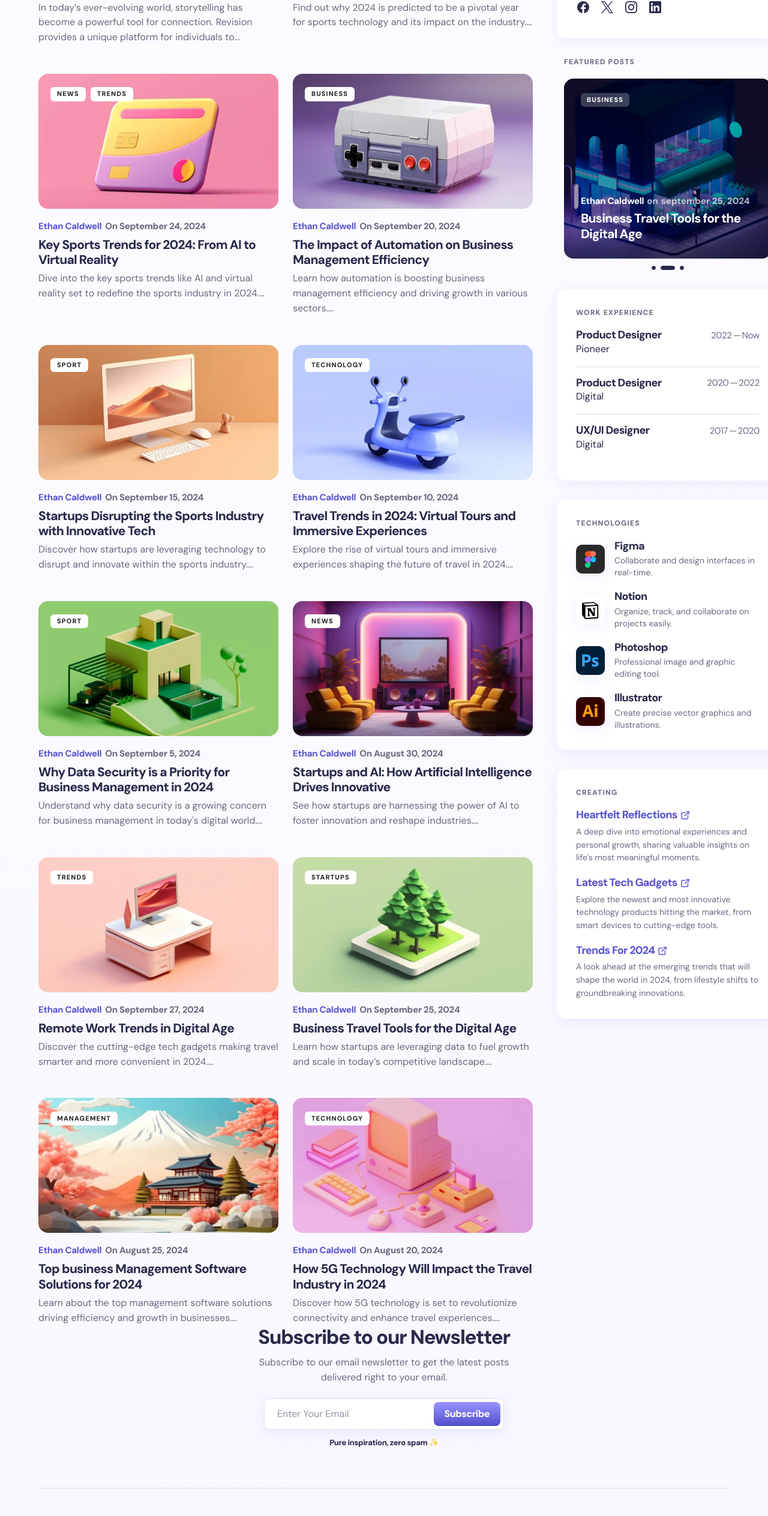
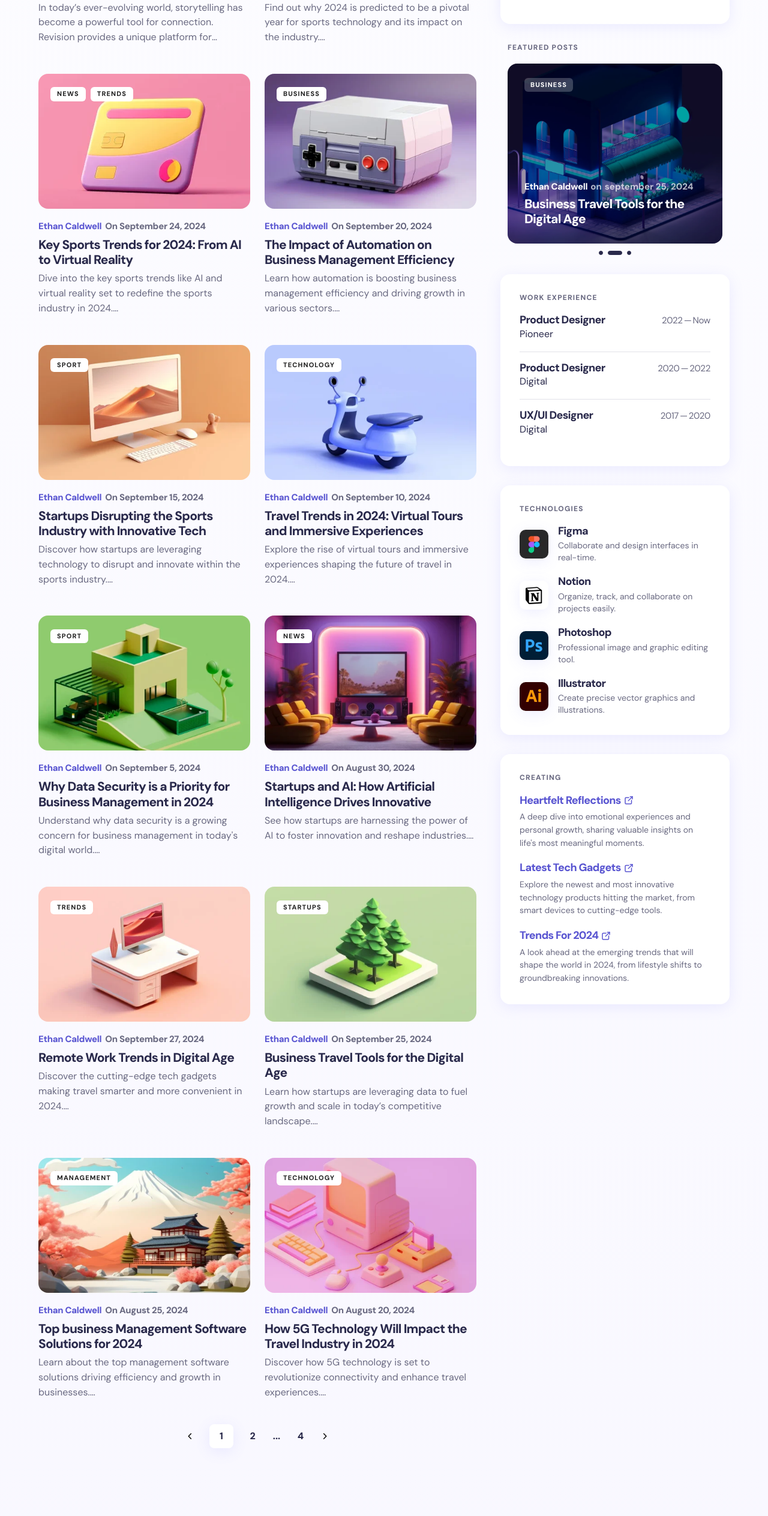
Before and after one commit to GhazanfarMahmood/Blog, a Next.js app in the folder client/: page / in a window 1280 px wide. Shown: the part 1051-3578 px from the top of the page at 60% size. Built offline with nearby package versions, Linux system fonts and the light colour scheme.

Commit message:
home page design done

```diff
--- /dev/null
+++ b/client/src/app/category/page.tsx
@@ -0,0 +1,4 @@
+
+export default function category(){
+    return <></>
+}
--- a/client/src/components/cards/authorDetail.tsx
+++ b/client/src/components/cards/authorDetail.tsx
@@ -12,7 +12,7 @@ import author_profile from "@/assets/images/author-img.webp";
 
 export default function AuthorDetail(){
     return <div
-        className="bg-light p-8 rounded-2xl shadow-search-field dark:bg-[#222] mb-8"
+        className="max-w-[450px] lg:max-w-none bg-light p-8 rounded-2xl shadow-search-field dark:bg-[#222] mx-auto lg:mx-0 mb-8"
     >
         <span
             className="block text-xs font-extrabold uppercase leading-[1.2] tracking-widest text-para mb-5"
--- a/client/src/components/cards/creating.tsx
+++ b/client/src/components/cards/creating.tsx
@@ -10,7 +10,7 @@ import { TbExternalLink } from "react-icons/tb";
 
 export default function Creating(){
     return <div
-        className="bg-light p-8 rounded-2xl shadow-search-field dark:bg-[#222] mb-8 mt-4 sticky top-4"
+        className="max-w-[450px] lg:max-w-none bg-light p-8 rounded-2xl shadow-search-field dark:bg-[#222] mx-auto lg:mx-0 mb-8 mt-4 sticky top-4"
     >
         <span
             className="block text-xs font-extrabold uppercase leading-[1.2] tracking-widest text-para mb-5"
@@ -23,7 +23,7 @@ export default function Creating(){
             {CreatingData.map((data) => {
                 return <li key={data.id}>
                     <Link href={"/"} aria-label={data.title}
-                        className="flex items-center justify-start gap-1 text-lg font-bold leading-[1.2] capitalize -tracking-[0.04em] text-secondary transition-all duration-[0.25s] ease-in hover:text-primary"
+                        className="flex items-center justify-start gap-1 text-lg font-bold leading-[1.2] capitalize -tracking-[0.04em] text-secondary transition-all duration-[0.25s] ease-in hover:text-primary dark:text-dark dark:hover:opacity-70"
                     >
                         {data.title}
                         <TbExternalLink
--- a/client/src/components/cards/featureCard.tsx
+++ b/client/src/components/cards/featureCard.tsx
@@ -19,7 +19,7 @@ import { FeatureSlider } from "@/constants/main-data";
 export default function FeatureCard(){
     return <>
         <div
-            className="relative px-3"
+            className="max-w-[450px] lg:max-w-none relative px-3 mx-auto lg:mx-0"
         >
             <span
                 className="block text-xs font-extrabold leading-[1.2] tracking-widest uppercase text-para mb-5"
@@ -51,7 +51,7 @@ export default function FeatureCard(){
                                 />
                             </Link>
                             <Link href={"/"} aria-label={item.category}
-                                className="text-[11px] font-extrabold text-light leading-[1.2] tracking-widest uppercase bg--feature-li-bg p-[5px_10px] rounded-md absolute top-6 left-7 z-[2]"
+                                className="text-[11px] font-extrabold text-light leading-[1.2] tracking-widest uppercase bg--feature-li-bg p-[5px_10px] rounded-md absolute top-6 left-7 z-[2] dark:text-dark"
                             >
                                 {item.category}
                             </Link>
@@ -62,17 +62,17 @@ export default function FeatureCard(){
                                     className="flex items-center justify-start gap-[5px] mt-auto"
                                 >
                                     <Link href={"/"} aria-label={item.authorName}
-                                        className="text-[15px] text-light font-semibold leading-[1.2] -tracking-[0.02em] capitalize opacity-100! transition-all duration-[0.25s] ease-in hover:opacity-70!"
+                                        className="text-[15px] text-light font-semibold leading-[1.2] -tracking-[0.02em] capitalize opacity-100! transition-all duration-[0.25s] ease-in hover:opacity-70! dark:text-dark"
                                     >
                                         {item.authorName}
                                     </Link>
-                                    <div className="flex items-center justify-start gap-[5px] text-[15px] font-semibold leading-[1.2] text-light opacity-70">
+                                    <div className="flex items-center justify-start gap-[5px] text-[15px] font-semibold leading-[1.2] text-light opacity-70 dark:text-dark">
                                         on
                                         <span>{`${item.month} ${item.date}, ${item.year}`}</span>
                                     </div>
                                 </span>
                                 <Link href={"/"} aria-label={item.title}
-                                    className="block text-[21px] font-bold leading-[1.2] -tracking-[0.04em] text-light mt-2 transition-all duration-[0.25s] ease-in hover:opacity-70"
+                                    className="block text-[21px] font-bold leading-[1.2] -tracking-[0.04em] text-light mt-2 transition-all duration-[0.25s] ease-in hover:opacity-70 dark:text-dark"
                                 >
                                     {item.title}
                                 </Link>
--- a/client/src/components/cards/technology.tsx
+++ b/client/src/components/cards/technology.tsx
@@ -9,7 +9,7 @@ import ai from "@/assets/images/ai.webp"
 
 export default function Technology(){
     return <div
-        className="bg-light p-8 rounded-2xl shadow-search-field dark:bg-[#222] mb-8 "
+        className="max-w-[450px] lg:max-w-none bg-light p-8 rounded-2xl shadow-search-field dark:bg-[#222] mx-auto lg:mx-0 mb-8 "
     >
         <span
             className="block text-xs font-extrabold uppercase leading-[1.2] tracking-widest text-para mb-5"
--- a/client/src/components/cards/workExperience.tsx
+++ b/client/src/components/cards/workExperience.tsx
@@ -3,7 +3,7 @@ import { Experience } from "@/constants/main-data"
 
 export default function WorkExperience (){
     return <div
-        className="bg-light p-8 rounded-2xl shadow-search-field dark:bg-[#222] mb-8 mt-4"
+        className="max-w-[450px] lg:max-w-none bg-light p-8 rounded-2xl shadow-search-field dark:bg-[#222] mx-auto lg:mx-0 mb-8 mt-4"
     >
         <span
             className="block text-xs font-extrabold uppercase leading-[1.2] tracking-widest text-para mb-5"
--- a/client/src/components/layout/mainContent.tsx
+++ b/client/src/components/layout/mainContent.tsx
@@ -5,13 +5,17 @@ import Creating from "../cards/creating";
 import FeatureCard from "../cards/featureCard";
 import Technology from "../cards/technology";
 import WorkExperience from "../cards/workExperience";
+import Pagination from "./pagingation";
 
 export default function MainContent() {
     return <>
         <div className="container">
-            <div className="grid grid-cols-[minmax(824px,826px)_minmax(370px,382px)] gap-[40px]">
-                <div className="grid grid-cols-1 md:grid-cols-2 gap-x-6 gap-y-6 lg:gap-y-12">
-                    <BlogCard />
+            <div className="grid grid-cols-1 lg:grid-cols-[minmax(530px,826px)_minmax(370px,382px)] gap-[40px] mb-16 md:mb-24 lg:mb-28">
+                <div>
+                    <div className="grid grid-cols-1 md:max-lg:grid-cols-2 lg:max-xl:grid-cols-1 xl:grid-cols-2 gap-x-6 gap-y-6 lg:gap-y-12">
+                        <BlogCard />
+                    </div>
+                    <Pagination />
                 </div>
                 <div>
                     <AuthorDetail />
--- /dev/null
+++ b/client/src/components/layout/pagingation.tsx
@@ -0,0 +1,33 @@
+// NEXT JS IMAGE
+import Image from "next/image";
+
+// ICONS
+import chevron_left from "@/assets/images/icons/chevron-left.svg"
+import chevron_right from "@/assets/images/icons/chevron-right.svg"
+
+export default function Pagination(){
+    return <>
+        <div
+            className="flex items-center justify-center mt-10 *:w-10 *:h-10 *:flex *:items-center *:justify-center *:text-primary *:font-extrabold *:leading-[1.2] *:first:dark:filter-(--filter-dark) *:last:dark:filter-(--filter-dark) [&_button]:cursor-pointer"
+        >
+            <button aria-label="previous">
+                <Image src={chevron_left} alt="chevron-left" width={14} height={14} />
+            </button>
+            <button aria-label="first"
+                className="bg-light rounded-lg shadow-search-field mx-3 dark:outline-1 dark:outline-br dark:bg-[#222]"
+            >
+                1
+            </button>
+            <button aria-label="second">
+                2
+            </button>
+            <span>...</span>
+            <button aria-label="fourth">
+                4
+            </button>
+            <button aria-label="next">
+                <Image src={chevron_right} alt="chevron_right" width={14} height={14} />
+            </button>
+        </div>
+    </>
+}
--- a/client/src/styles/globals.css
+++ b/client/src/styles/globals.css
@@ -200,6 +200,10 @@
     opacity: 0;
     transition: all 0.25s ease;
   }
+  .dark :where(.swiper-button-next, .swiper-button-prev) {
+    background-color: var(--heading) !important;
+    outline: 1px solid var(--br);
+  }
   .swiper.swiper-horizontal:hover :where(.swiper-button-next, .swiper-button-prev){
     visibility: visible;
     opacity: 1;
@@ -228,6 +232,21 @@
   .swiper-button-prev::after {
     background: no-repeat center / contain url("../assets/images/icons/chevron-left.svg");
   }
+  .dark .swiper-button-next::after, .dark .swiper-button-prev::after {
+    filter: var(--filter-white) !important;
+  }
+  @media (max-width: 992px) {
+    :where(.swiper-button-next, .swiper-button-prev) {
+      visibility: visible;
+      opacity: 1;
+    }
+    .swiper.swiper-horizontal:hover .swiper-button-prev{
+      left: -5px !important;
+    }
+    .swiper.swiper-horizontal:hover .swiper-button-next {
+      right: -5px !important;
+    }
+  }
 }
 
 /* WHAT IS ANTIALIASED in CLASSNAME WHERE WE DEFINE THE VARIABLE  */
```
